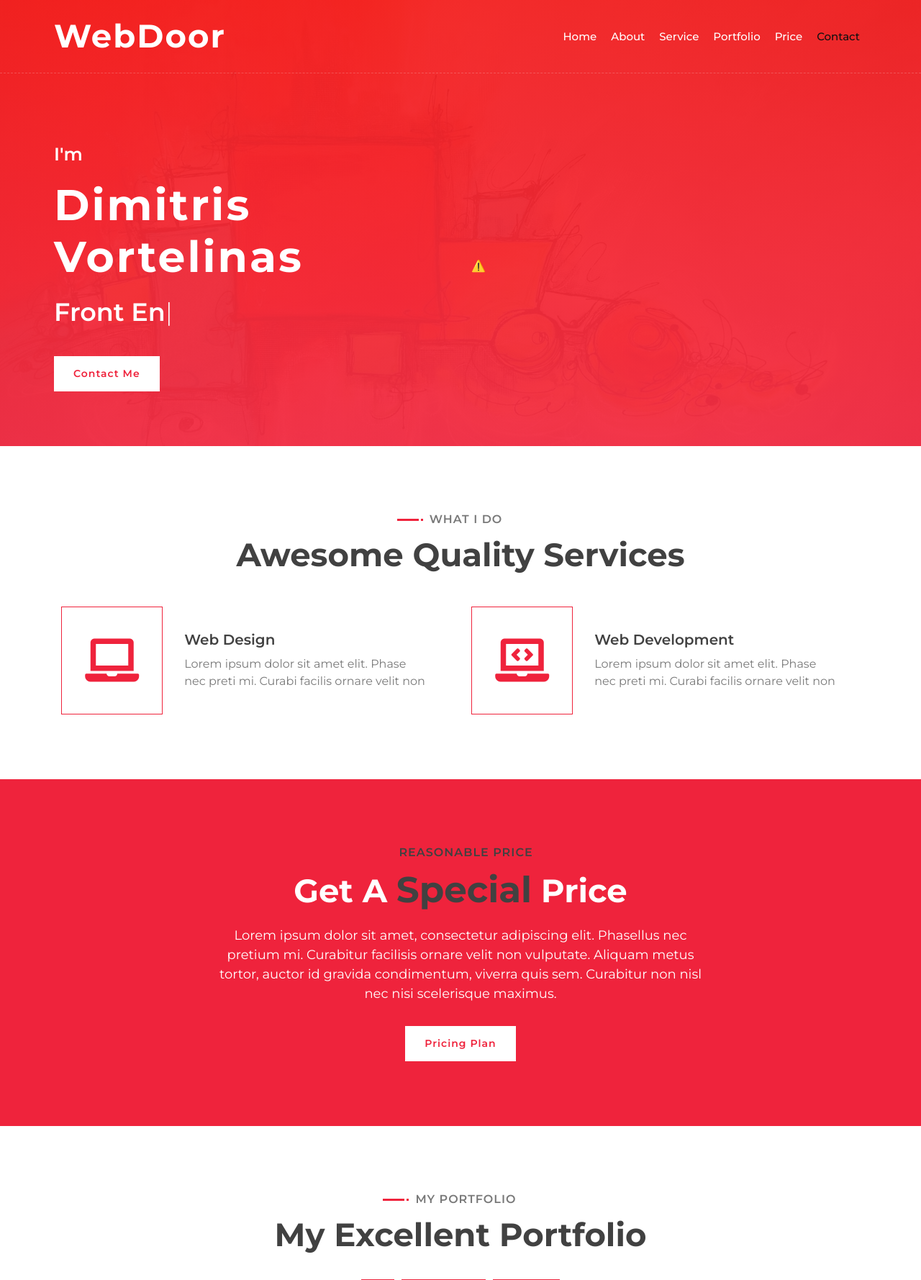
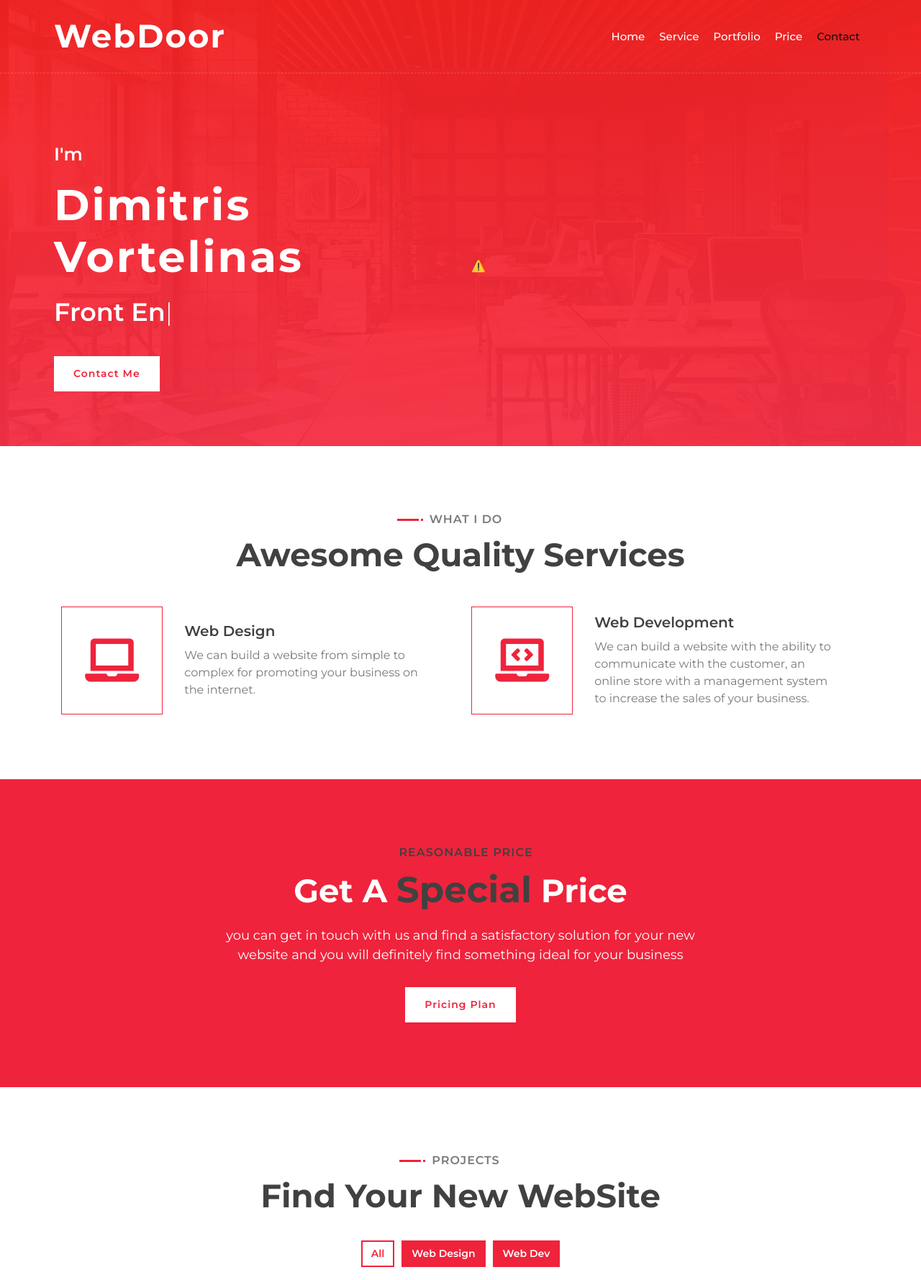
Before and after one commit to jvorte/webdoor.github.io, a PHP site: page / in a window 1280 px wide. Shown: the top 1779 px of the page at 72% size. Run offline with PHP 8.4, Linux system fonts and the light colour scheme; some libraries are stand-ins or nearby versions.

Commit message:
First Commit

```diff
--- a/css/style.css
+++ b/css/style.css
@@ -248,7 +248,7 @@ a:focus {
     margin-bottom: 45px;
     padding: 120px 0 0 0;
     overflow: hidden;
-    background: linear-gradient(rgba(243, 33, 33, 0.95), rgba(245, 47, 70, 0.95)), url(../img/hero-bg.jpg);
+    background: linear-gradient(rgba(243, 33, 33, 0.95), rgba(245, 47, 70, 0.95)), url(../img/office.jpg);
     background-position: center;
     background-repeat: no-repeat;
     background-size: cover;
@@ -390,7 +390,7 @@ a:focus {
     }
 }
 
-@media (max-width: 575.98px) {
+@media (max-width: 390.98px) {
     .hero .hero-text p {
         font-size: 16px;
     }
--- a/index.html
+++ b/index.html
@@ -36,7 +36,7 @@
                 <div class="collapse navbar-collapse justify-content-between" id="navbarCollapse">
                     <div class="navbar-nav ml-auto">
                         <a href="#home" class="nav-item nav-link active">Home</a>
-                        <a href="#about" class="nav-item nav-link">About</a>
+                        <!-- <a href="#about" class="nav-item nav-link">About</a> -->
                         <a href="#service" class="nav-item nav-link">Service</a>
                         <!-- <a href="#experience" class="nav-item nav-link">Experience</a> -->
                         <a href="#portfolio" class="nav-item nav-link">Portfolio</a>
@@ -84,60 +84,7 @@
         </div>
         <!-- Hero End -->
 
-<!--
-        About Start
-        <div class="about wow fadeInUp" data-wow-delay="0.1s" id="about">
-            <div class="container-fluid">
-                <div class="row align-items-center">
-                    <div class="col-lg-6">
-                        <div class="about-img">
-                            <img src="img/about.jpg" alt="Image">
-                        </div>
-                    </div>
-                    <div class="col-lg-6">
-                        <div class="about-content">
-                            <div class="section-header text-left">
-                                <p>Learn About Me</p>
-                                <h2>10 Years Experience</h2>
-                            </div>
-                            <div class="about-text">
-                                <p>
-                                    Lorem ipsum dolor sit amet, consectetur adipiscing elit. Phasellus nec pretium mi. Curabitur facilisis ornare velit non vulputate. Aliquam metus tortor, auctor id gravida
-                                </p>
-                            </div>
-                            <div class="skills">
-                                <div class="skill-name">
-                                    <p>Web Design</p><p>85%</p>
-                                </div>
-                                <div class="progress">
-                                    <div class="progress-bar" role="progressbar" aria-valuenow="85" aria-valuemin="0" aria-valuemax="100"></div>
-                                </div>
-                                <div class="skill-name">
-                                    <p>Web Development</p><p>95%</p>
-                                </div>
-                                <div class="progress">
-                                    <div class="progress-bar" role="progressbar" aria-valuenow="95" aria-valuemin="0" aria-valuemax="100"></div>
-                                </div>
-                                <div class="skill-name">
-                                    <p>Apps Design</p><p>90%</p>
-                                </div>
-                                <div class="progress">
-                                    <div class="progress-bar" role="progressbar" aria-valuenow="90" aria-valuemin="0" aria-valuemax="100"></div>
-                                </div>
-                                <div class="skill-name">
-                                    <p>Apps Development</p><p>85%</p>
-                                </div>
-                                <div class="progress">
-                                    <div class="progress-bar" role="progressbar" aria-valuenow="85" aria-valuemin="0" aria-valuemax="100"></div>
-                                </div>
-                            </div>
-                            <a class="btn" href="">Learn More</a>
-                        </div>
-                    </div>
-                </div>
-            </div>
-        </div> -->
-        <!-- About End -->
+
 
 
         <!-- Service Start -->
@@ -156,7 +103,7 @@
                             <div class="service-text">
                                 <h3>Web Design</h3>
                                 <p>
-                                    Lorem ipsum dolor sit amet elit. Phase nec preti mi. Curabi facilis ornare velit non
+                                    We can build a website from simple to complex for promoting your business on the internet.
                                 </p>
                             </div>
                         </div>
@@ -169,7 +116,7 @@
                             <div class="service-text">
                                 <h3>Web Development</h3>
                                 <p>
-                                    Lorem ipsum dolor sit amet elit. Phase nec preti mi. Curabi facilis ornare velit non
+                                 We can build a website with the ability to communicate with the customer, an online store with a management system to increase the sales of your business.
                                 </p>
                             </div>
                         </div>
@@ -206,78 +153,6 @@
         <!-- Service End -->
 
 
-         <!-- Experience Start
-        <div class="experience" id="experience">
-            <div class="container">
-                <header class="section-header text-center wow zoomIn" data-wow-delay="0.1s">
-                    <p>My Resume</p>
-                    <h2>Working Experience</h2>
-                </header>
-                <div class="timeline">
-                    <div class="timeline-item left wow slideInLeft" data-wow-delay="0.1s">
-                        <div class="timeline-text">
-                            <div class="timeline-date">2045 - 2050</div>
-                            <h2>Web Developer</h2>
-                            <h4>Soft Agency, San Francisco, CA</h4>
-                            <p>
-                                Lorem ipsum dolor sit amet elit. Aliquam odio dolor, id luctus erat sagittis non. Ut blandit semper pretium.
-                            </p>
-                        </div>
-                    </div>
-                    <div class="timeline-item right wow slideInRight" data-wow-delay="0.1s">
-                        <div class="timeline-text">
-                            <div class="timeline-date">2045 - 2050</div>
-                            <h2>Web Developer</h2>
-                            <h4>Soft Agency, San Francisco, CA</h4>
-                            <p>
-                                Lorem ipsum dolor sit amet elit. Aliquam odio dolor, id luctus erat sagittis non. Ut blandit semper pretium.
-                            </p>
-                        </div>
-                    </div>
-                    <div class="timeline-item left wow slideInLeft" data-wow-delay="0.1s">
-                        <div class="timeline-text">
-                            <div class="timeline-date">2045 - 2050</div>
-                            <h2>Web Developer</h2>
-                            <h4>Soft Agency, San Francisco, CA</h4>
-                            <p>
-                                Lorem ipsum dolor sit amet elit. Aliquam odio dolor, id luctus erat sagittis non. Ut blandit semper pretium.
-                            </p>
-                        </div>
-                    </div>
-                    <div class="timeline-item right wow slideInRight" data-wow-delay="0.1s">
-                        <div class="timeline-text">
-                            <div class="timeline-date">2045 - 2050</div>
-                            <h2>Web Developer</h2>
-                            <h4>Soft Agency, San Francisco, CA</h4>
-                            <p>
-                                Lorem ipsum dolor sit amet elit. Aliquam odio dolor, id luctus erat sagittis non. Ut blandit semper pretium.
-                            </p>
-                        </div>
-                    </div>
-                    <div class="timeline-item left wow slideInLeft" data-wow-delay="0.1s">
-                        <div class="timeline-text">
-                            <div class="timeline-date">2045 - 2050</div>
-                            <h2>Web Developer</h2>
-                            <h4>Soft Agency, San Francisco, CA</h4>
-                            <p>
-                                Lorem ipsum dolor sit amet elit. Aliquam odio dolor, id luctus erat sagittis non. Ut blandit semper pretium.
-                            </p>
-                        </div>
-                    </div>
-                    <div class="timeline-item right wow slideInRight" data-wow-delay="0.1s">
-                        <div class="timeline-text">
-                            <div class="timeline-date">2045 - 2050</div>
-                            <h2>Web Developer</h2>
-                            <h4>Soft Agency, San Francisco, CA</h4>
-                            <p>
-                                Lorem ipsum dolor sit amet elit. Aliquam odio dolor, id luctus erat sagittis non. Ut blandit semper pretium.
-                            </p>
-                        </div>
-                    </div>
-                </div>
-            </div>
-        </div> -->
-        <!-- Job Experience End -->
 
 
         <!-- Banner Start -->
@@ -289,7 +164,7 @@
                 </div>
                 <div class="container banner-text">
                     <p>
-                        Lorem ipsum dolor sit amet, consectetur adipiscing elit. Phasellus nec pretium mi. Curabitur facilisis ornare velit non vulputate. Aliquam metus tortor, auctor id gravida condimentum, viverra quis sem. Curabitur non nisl nec nisi scelerisque maximus.
+                        you can get in touch with us and find a satisfactory solution for your new website and you will definitely find something ideal for your business
                     </p>
                     <a class="btn">Pricing Plan</a>
                 </div>
@@ -302,8 +177,8 @@
         <div class="portfolio" id="portfolio">
             <div class="container">
                 <div class="section-header text-center wow zoomIn" data-wow-delay="0.1s">
-                    <p>My Portfolio</p>
-                    <h2>My Excellent Portfolio</h2>
+                    <p>Projects</p>
+                    <h2>Find Your  New  WebSite</h2>
                 </div>
                 <div class="row">
                     <div class="col-12">
--- a/mail/contact.php
+++ b/mail/contact.php
@@ -9,7 +9,7 @@ $email = strip_tags(htmlspecialchars($_POST['email']));
 $m_subject = strip_tags(htmlspecialchars($_POST['subject']));
 $message = strip_tags(htmlspecialchars($_POST['message']));
 
-$to = "info@example.com"; // Change this email to your //
+$to = "jvortelinas@gmail.com"; // Change this email to your //
 $subject = "$m_subject:  $name";
 $body = "You have received a new message from your website contact form.\n\n"."Here are the details:\n\nName: $name\n\n\nEmail: $email\n\nSubject: $m_subject\n\nMessage: $message";
 $header = "From: $email";
```
Also changed, not shown: img/office.jpg (added), img/photo.png (deleted), img/portfolio-1.jpg, img/portfolio-3.jpg, img/vegas.jpg (added).
